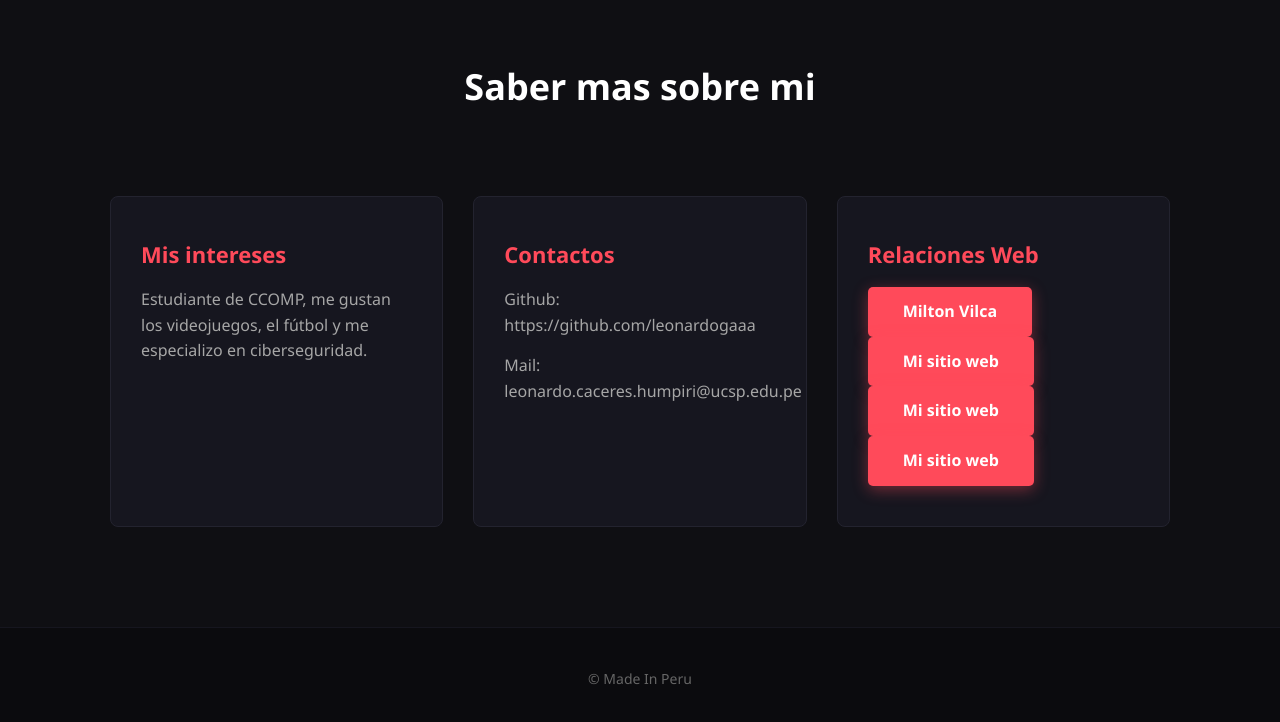
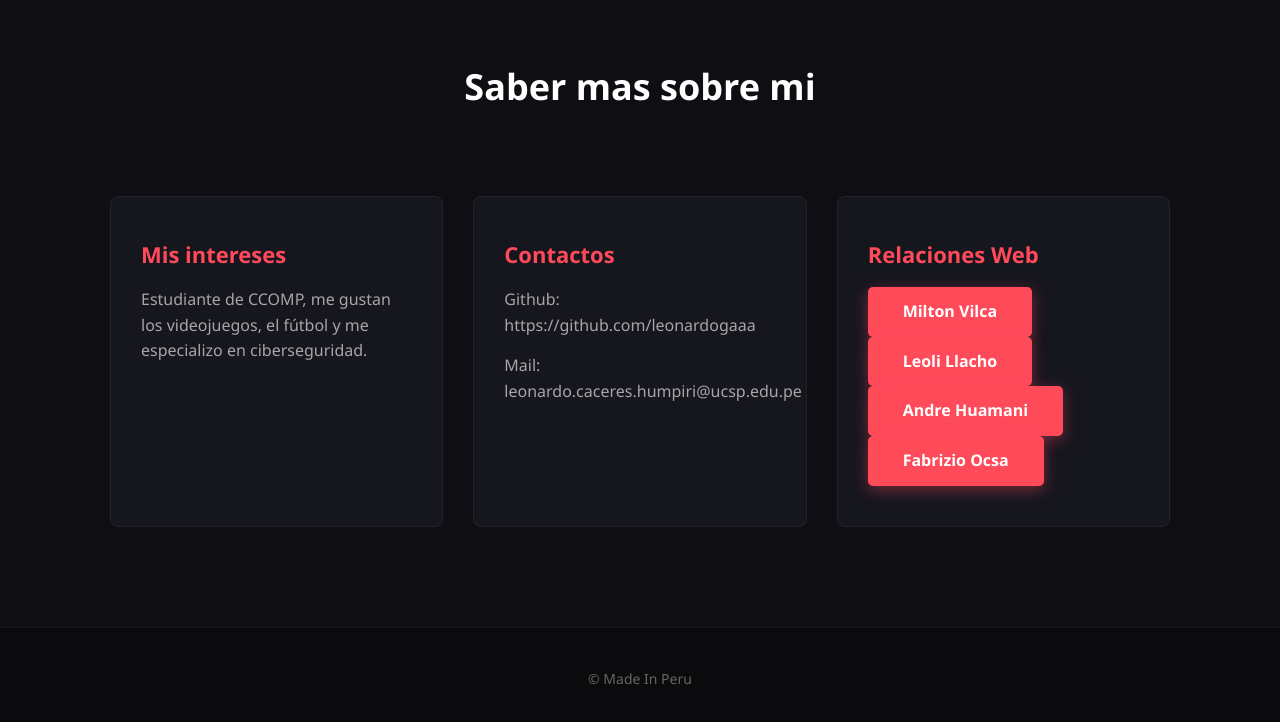
Before and after one commit to leonardogaaa/Mi_pagina1, a plain HTML site: page index.html in a window 1280 px wide. Shown: the part 741-1463 px from the top of the page. Drawn offline with nearby package versions, Linux system fonts and the light colour scheme.

```diff
--- a/index.html
+++ b/index.html
@@ -196,11 +196,11 @@
 
             <div class="card">
                 <h3>Relaciones Web</h3>
-                <a href="https://discord.com/channels/@me/1501786604929552466/1517739650884571227" target="_blank"
+                <a href="https://09mva.github.io/Proyectos/" target="_blank"
                     class="btn">Milton Vilca</a>
-                <a href="https://google.com" target="_blank" class="btn">Mi sitio web</a>
-                <a href="https://google.com" target="_blank" class="btn">Mi sitio web</a>
-                <a href="https://google.com" target="_blank" class="btn">Mi sitio web</a>
+                <a href="https://loelill.github.io" class="btn">Leoli Llacho</a>
+                <a href="https://andrew-oremour.github.io/" target="_blank" class="btn">Andre Huamani</a>
+                <a href="https://lorian0x.github.io" target="_blank" class="btn">Fabrizio Ocsa</a>
             </div>
         </div>
     </main>
```
